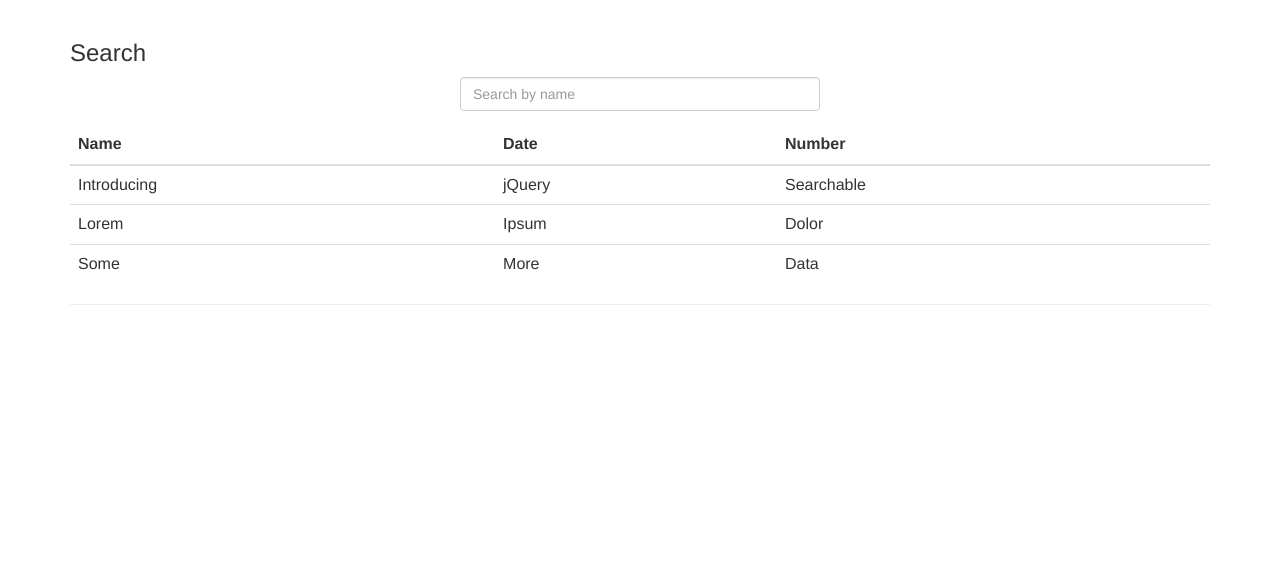
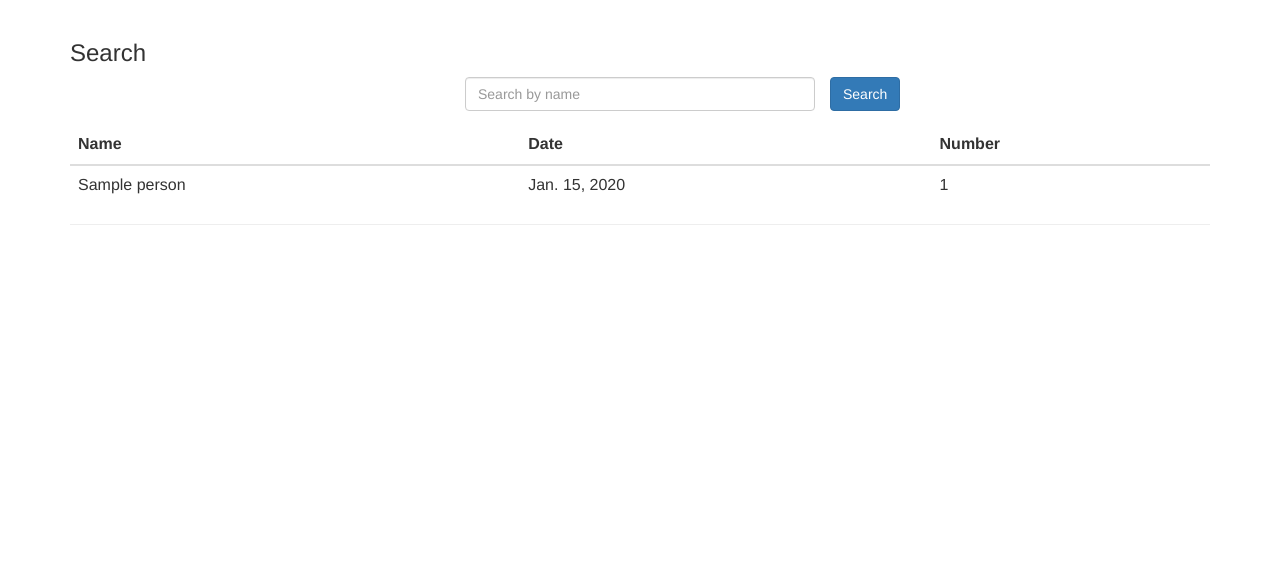
Before and after one commit to lshays/django_crud, a Django app: page /crud/search/ in a window 1280 px wide. Shown: the part 54-619 px from the top of the page. Run offline with Django 3.2, Linux system fonts and the light colour scheme; the first user in the database is signed in; tables that the repository leaves empty hold one stand-in row (Sample ...); some libraries are stand-ins or nearby versions.

Commit message:
Search page is functional

```diff
--- /dev/null
+++ b/crud/static/crud/search.js
@@ -0,0 +1,4 @@
+function search(){
+    var search = $("#search").val();
+    $("#search_val").val(search);
+}
--- a/crud/templates/crud/search.html
+++ b/crud/templates/crud/search.html
@@ -2,7 +2,7 @@
 
 {% block content %}
     {% load static %}
-    <script type="text/javascript" src="{% static 'crud/fuzzySearch.js' %}"></script>
+    <script type="text/javascript" src="{% static 'crud/search.js' %}"></script>
     <div class="container">
         <div class="row">
             <div class="col-lg-12">
@@ -10,11 +10,10 @@
             </div>
         </div>
         <form method="GET">
-            <div class="row">
-                <div class="col-lg-4 col-lg-offset-4">
-                    <input type="search" id="search" value="" class="form-control" placeholder="Search by name">
-                </div>
+            <div class="col-lg-4 col-lg-offset-4">
+                <input type="search" id="search_str" name="search_str" value="" class="form-control" placeholder="Search by name">
             </div>
+            <input type="submit" id="btn_submit" name="btn_submit" value="Search" class="btn btn-primary">
         </form>
         <div class="row">
             <div class="col-lg-12">
@@ -27,21 +26,13 @@
                         </tr>
                     </thead>
                     <tbody>
+                        {% for person in people %}
                         <tr>
-                            <td>Introducing</td>
-                            <td>jQuery</td>
-                            <td>Searchable</td>
+                            <td>{{person.name}}</td>
+                            <td>{{person.date}}</td>
+                            <td>{{person.number}}</td>
                         </tr>
-                        <tr>
-                            <td>Lorem</td>
-                            <td>Ipsum</td>
-                            <td>Dolor</td>
-                        </tr>
-                        <tr>
-                            <td>Some</td>
-                            <td>More</td>
-                            <td>Data</td>
-                        </tr>
+                        {% endfor %}
                     </tbody>
                 </table>
                 <hr>
--- a/crud/views.py
+++ b/crud/views.py
@@ -11,7 +11,11 @@ def index(request):
 
 @login_required
 def search(request):
-    return render(request, 'crud/search.html')
+    if request.GET and request.GET["search_str"]:
+        people = Person.objects.filter(name__icontains=request.GET["search_str"])[:5]
+    else:
+        people = Person.objects.all()[:5]
+    return render(request, 'crud/search.html', context={"people" : people})
 
 @login_required
 def create(request):
```
Also changed, not shown: crud/static/crud/fuzzySearch.js (deleted).
